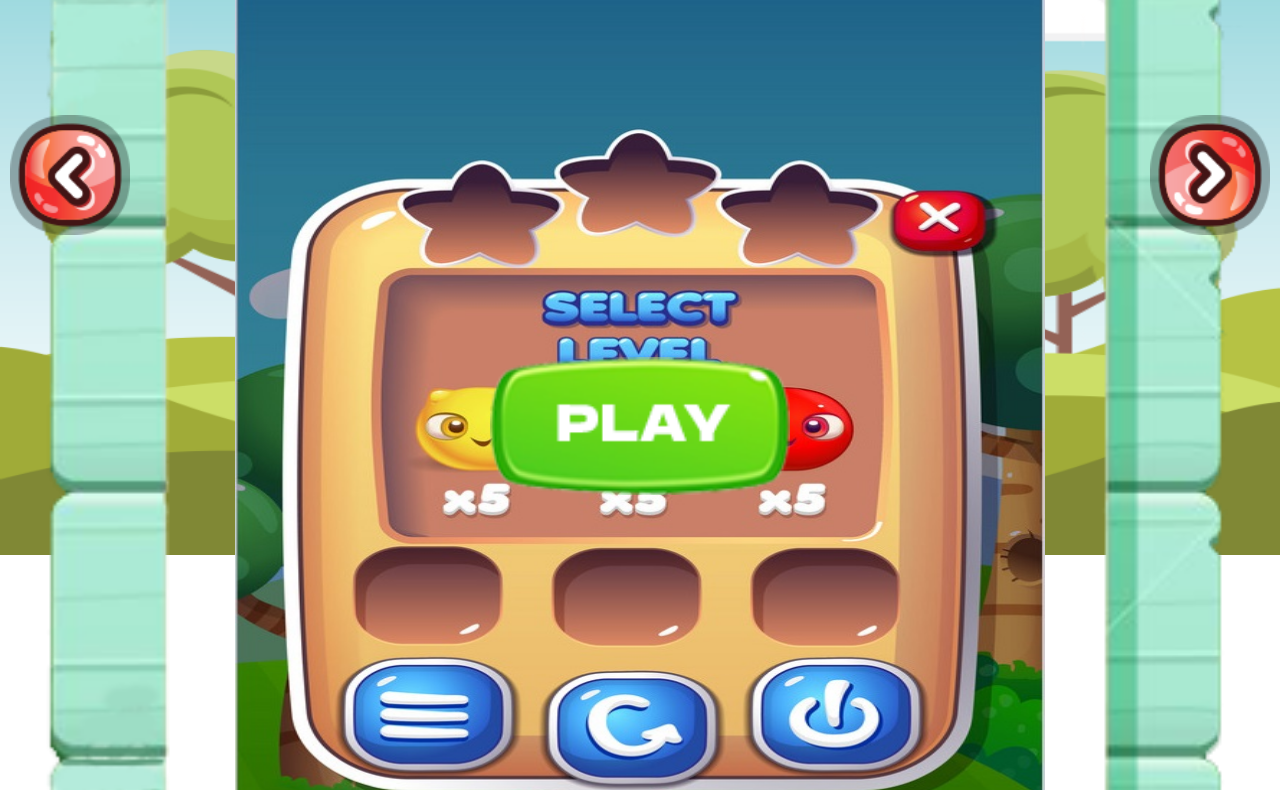
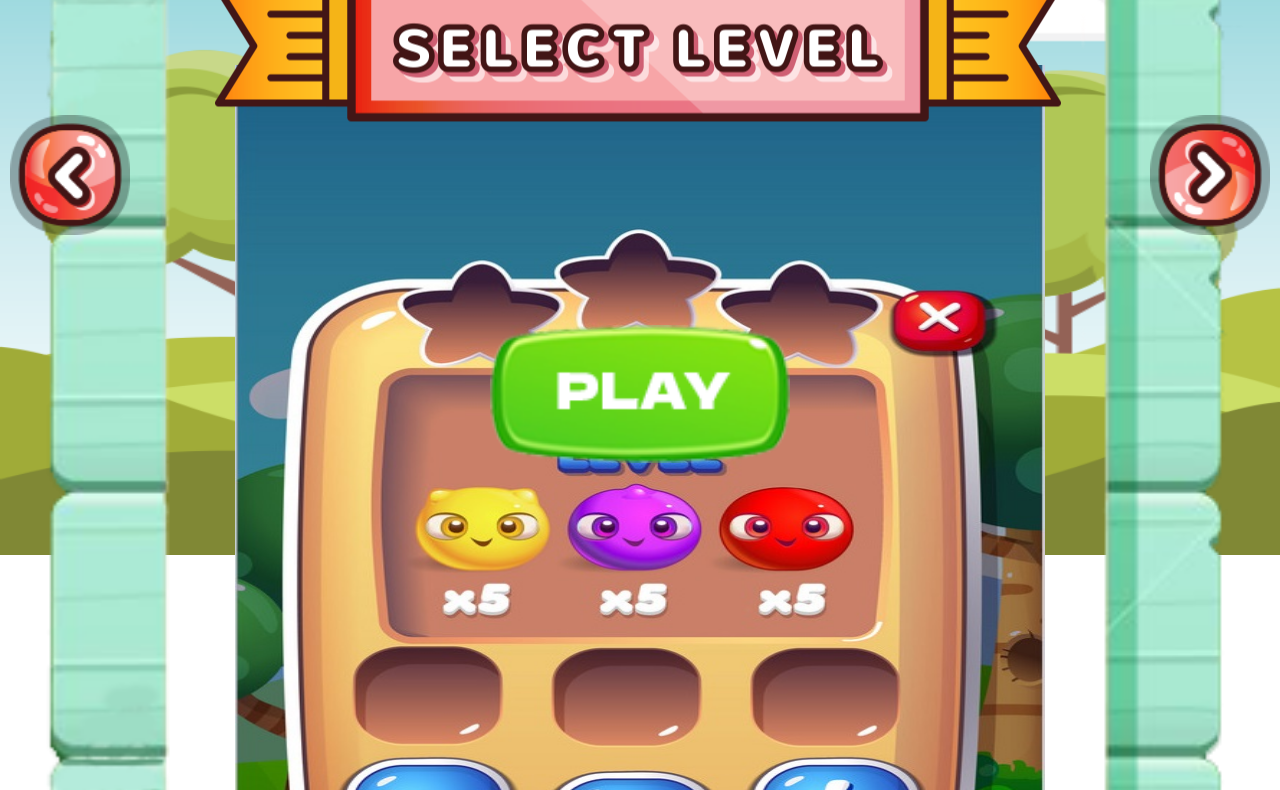
Before and after one commit to CandiceAriel/GameSlider, a plain HTML site: page index.html in a window 1280 px wide. Shown: the part 245-1035 px from the top of the page. Drawn offline with Linux system fonts and the light colour scheme.

Commit message:
position adjustment

```diff
--- a/styles.css
+++ b/styles.css
@@ -123,6 +123,10 @@ body{
         height: 100%;
       }
 
+      .img__wrapper {
+        transform: translate(-50%, -37%);
+    }
+
     .play-button__container{
         position: relative;
     }
@@ -136,7 +140,7 @@ body{
         left: 50%;
         z-index: 2;
         /* margin-top: auto; */
-        transform: translate(-50%, 93vh);
+        transform: translate(-50%, 89vh);
     }
 
     .play-button__wrapper img{
@@ -153,4 +157,12 @@ body{
         /* max-width: 700px; */
         max-height: 1200px;
     }
+
+    .header__wrapper {
+        position: absolute;
+        z-index: 3;
+        transform: translate(-50%, 139%);
+        top: 50%;
+        left: 50%;
+    }
 }
```
